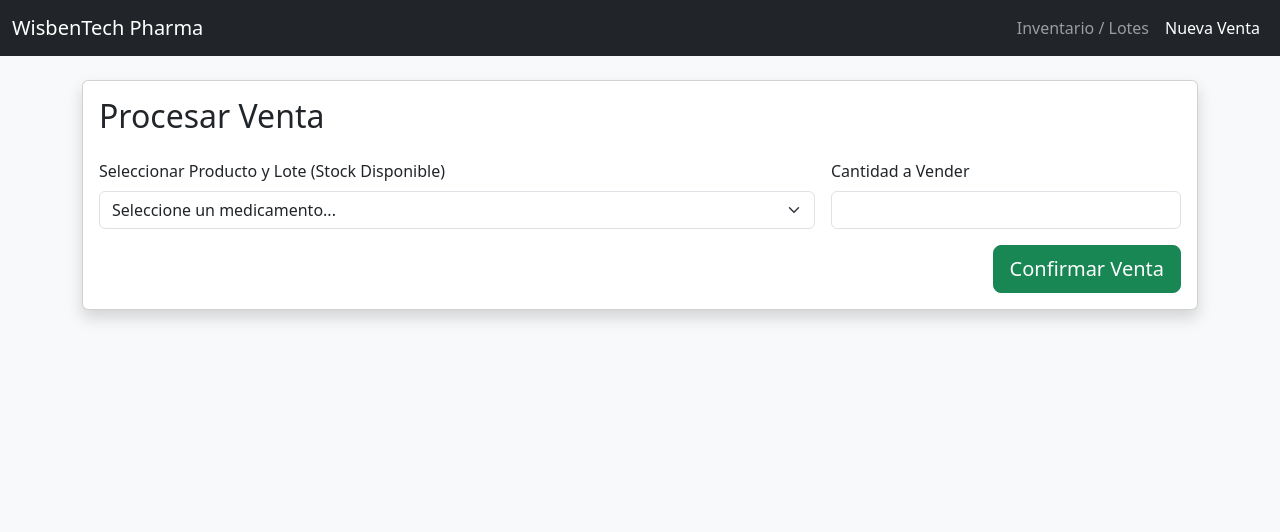
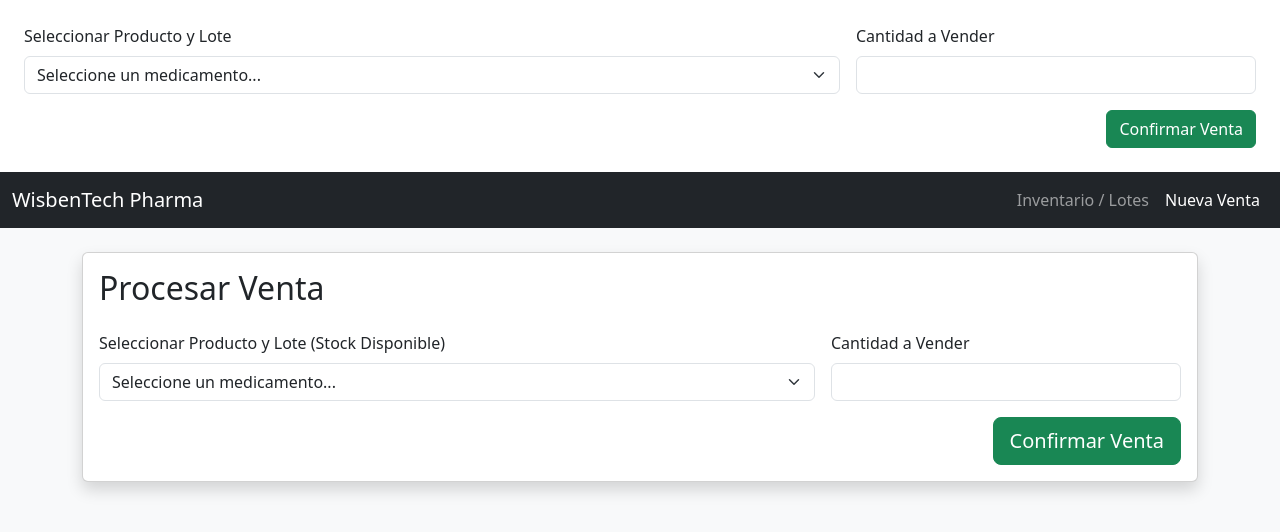
Before and after one commit to benortwis-cell/sistema-medicamentos, a Flask app: template templates/ventas.html in a window 1280 px wide. Shown: the top 532 px of the page. Run offline with Flask 3, Linux system fonts and the light colour scheme; the template is opened without the code that fills it, so the values that code supplies are empty.

Commit message:
Modulo de ventas con descuento de stock y logica PEPS

```diff
--- a/app.py
+++ b/app.py
@@ -12,20 +12,36 @@ def inicializar_tablas():
     conexion = conectar_db()
     cursor = conexion.cursor()
 
-    # Tabla de Lotes (Ajustada para que coincida con tu lógica de 'agregar')
+    # Habilitamos claves foráneas para la integridad de los datos
+    cursor.execute('PRAGMA foreign_keys = ON;')
+
+    # 1. Tabla Maestra de Productos
+    cursor.execute('''
+        CREATE TABLE IF NOT EXISTS productos (
+            id INTEGER PRIMARY KEY AUTOINCREMENT,
+            nombre TEXT NOT NULL UNIQUE
+        )
+    ''')
+
+    # 2. Tabla de Lotes (Relacionada con productos)
     cursor.execute('''
         CREATE TABLE IF NOT EXISTS lotes (
             id INTEGER PRIMARY KEY AUTOINCREMENT,
-            nombre_med TEXT NOT NULL,
+            producto_id INTEGER,
             codigo_lote TEXT NOT NULL,
             stock INTEGER NOT NULL,
             fecha_vence DATE NOT NULL,
-            precio REAL
+            precio REAL,
+            FOREIGN KEY (producto_id) REFERENCES productos (id)
         )
     ''')
 
+    # 3. Tablas para Ventas (Para tu análisis futuro)
+    cursor.execute('CREATE TABLE IF NOT EXISTS ventas (id INTEGER PRIMARY KEY AUTOINCREMENT, fecha TIMESTAMP DEFAULT CURRENT_TIMESTAMP, total REAL)')
+
     conexion.commit()
     conexion.close()
+
 
 @app.route('/')
 def home():
@@ -82,6 +98,50 @@ def eliminar(id):
     conexion.close()
     return redirect('/')
 
+from datetime import datetime
+
+@app.route('/ventas')
+def ventas():
+    conexion = conectar_db()
+    cursor = conexion.cursor()
+    # Traemos solo lotes con stock, ordenados por fecha de vencimiento (PEPS)
+    query = '''
+        SELECT l.id, p.nombre, l.codigo_lote, l.stock, l.fecha_vence
+        FROM lotes l
+        JOIN productos p ON l.producto_id = p.id
+        WHERE l.stock > 0
+        ORDER BY l.fecha_vence ASC
+    '''
+    cursor.execute(query)
+    lotes_disponibles = cursor.fetchall()
+    conexion.close()
+    return render_template('ventas.html', lotes=lotes_disponibles)
+
+@app.route('/procesar_venta', methods=['POST'])
+def procesar_venta():
+    lote_id = request.form['lote_id']
+    cantidad_venta = int(request.form['cantidad'])
+
+    conexion = conectar_db()
+    cursor = conexion.cursor()
+
+    # 1. Verificamos stock actual del lote seleccionado
+    cursor.execute('SELECT stock FROM lotes WHERE id = ?', (lote_id,))
+    stock_actual = cursor.fetchone()[0]
+
+    if stock_actual >= cantidad_venta:
+        # 2. Restamos la cantidad
+        nuevo_stock = stock_actual - cantidad_venta
+        cursor.execute('UPDATE lotes SET stock = ? WHERE id = ?', (nuevo_stock, lote_id))
+
+        # 3. Registramos la venta para el historial (Análisis de datos)
+        cursor.execute('INSERT INTO ventas (total) VALUES (0)') # Por ahora total 0
+
+        conexion.commit()
+
+    conexion.close()
+    return redirect('/')
+
 if __name__ == '__main__':
     # IMPORTANTE: Llamamos a la creación de tablas antes de iniciar el servidor
     inicializar_tablas()
--- a/templates/ventas.html
+++ b/templates/ventas.html
@@ -6,6 +6,29 @@
     <title>Nueva Venta - WisbenTech</title>
     <link href="https://cdn.jsdelivr.net/npm/bootstrap@5.3.0/dist/css/bootstrap.min.css" rel="stylesheet">
 </head>
+
+<form action="/procesar_venta" method="POST" class="row g-3 shadow p-4 bg-white rounded">
+    <div class="col-md-8">
+        <label class="form-label">Seleccionar Producto y Lote</label>
+        <select name="lote_id" class="form-select" required>
+            <option value="" selected disabled>Seleccione un medicamento...</option>
+            {% for lote in lotes %}
+            <option value="{{ lote[0] }}">
+                {{ lote[1] }} - Lote: {{ lote[2] }} (Stock: {{ lote[3] }}) - Vence: {{ lote[4] }}
+            </option>
+            {% endfor %}
+        </select>
+    </div>
+    <div class="col-md-4">
+        <label class="form-label">Cantidad a Vender</label>
+        <input type="number" name="cantidad" class="form-control" min="1" required>
+    </div>
+    <div class="col-12 text-end">
+        <button type="submit" class="btn btn-success">Confirmar Venta</button>
+    </div>
+</form>
+
+
 <body class="bg-light">
     <nav class="navbar navbar-expand-lg navbar-dark bg-dark mb-4">
         <div class="container-fluid">
```
Also changed, not shown: farmacia.db.
